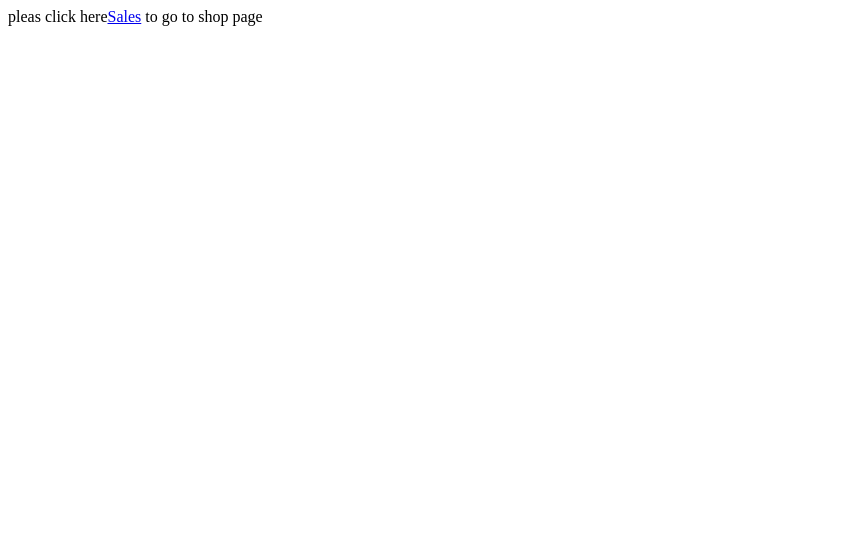
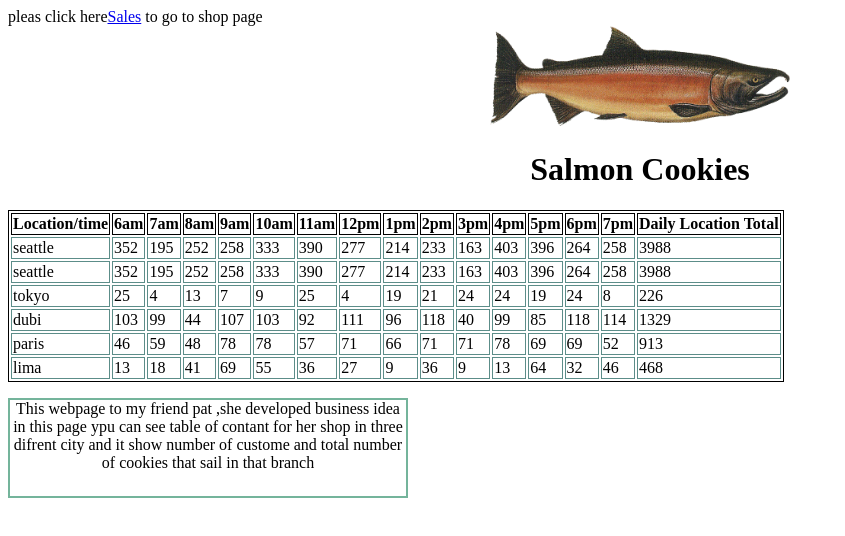
Before and after one commit to monaSalih/cookie-stand, a plain HTML site: page index.html in a window 1280 px wide. Shown: the whole page, without its empty margins (0-845 px from the left). Drawn offline with Linux system fonts and the light colour scheme.

Commit message:
LinkFinaly

```diff
--- a/index.html
+++ b/index.html
@@ -4,13 +4,28 @@
     <meta charset="UTF-8">
     <meta http-equiv="X-UA-Compatible" content="IE=edge">
     <meta name="viewport" content="width=device-width, initial-scale=1.0">
+    <link rel="stylesheet" href="css/style.css">
     <title>Document</title>
 </head>
 <body>
     <div>
        pleas click here<a href="sales.html">Sales</a> to go to shop page
 
+   </div>
 
-    </div>
+   <header>
+    <img src="salmon.png" alt="">
+    <h1>Salmon Cookies</h1>
+        </header>
+        <div>
+
+
+<div id="cookLis"></div>
+<div>
+<p>
+This webpage to my friend pat ,she developed business idea in this page ypu can see table of contant for her shop in three difrent city and it show number of custome and total number of cookies that sail in that branch
+</p>
+</div>
+<script src="js/app1.js"></script>
 </body>
 </html>
```
